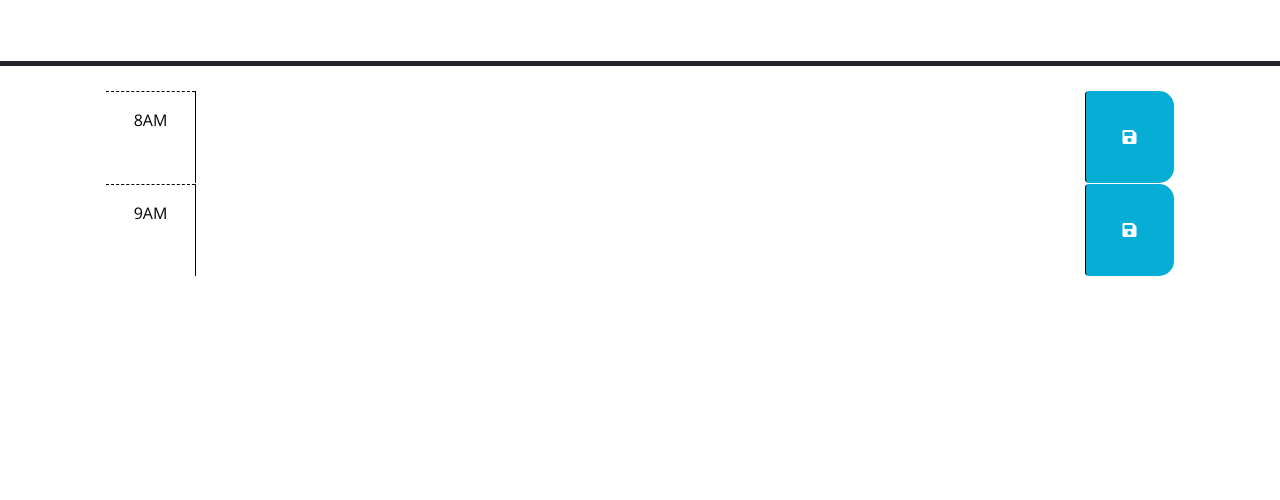
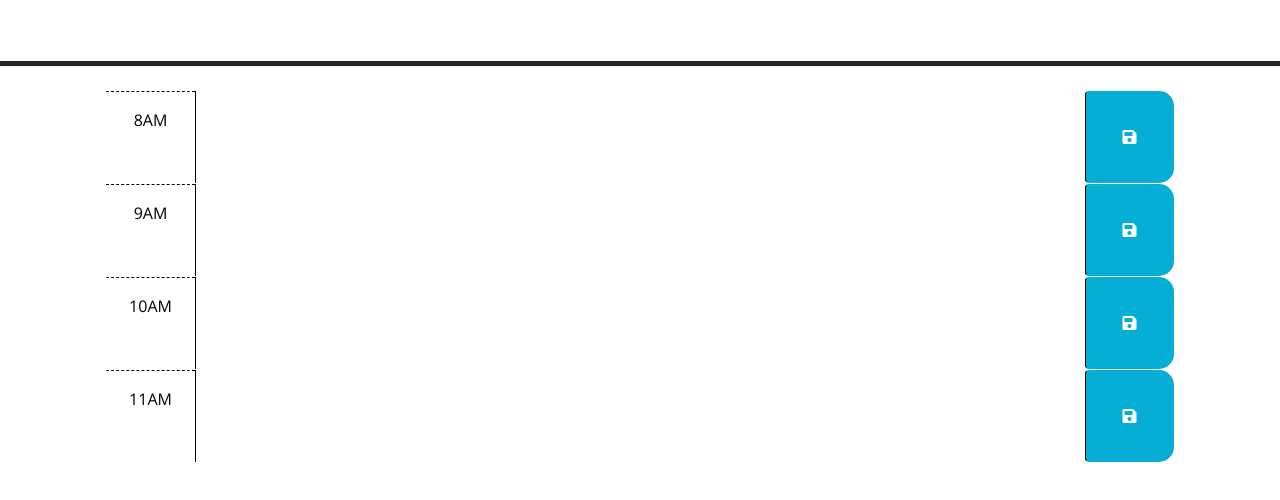
Before and after one commit to DigitallyIntrinsic/whenyouwork, a plain HTML site: page index.html in a window 1280 px wide. Shown: the part 166-666 px from the top of the page. Drawn offline with nearby package versions, Linux system fonts and the light colour scheme; files whose address does not match are found by name.

Commit message:
Added two new blocks

```diff
--- a/index.html
+++ b/index.html
@@ -50,6 +50,22 @@
       </button>
     </div>
 
+    <div id="hour-10" class="row time-block">
+      <div class="col-2 col-md-1 hour text-center py-3">10AM</div>
+      <textarea id="10am-text" class="col-8 col-md-10 description" rows="3"> </textarea>
+      <button class="btn saveBtn col-2 col-md-1" aria-label="save">
+        <i class="fas fa-save" aria-hidden="true"></i>
+      </button>
+    </div>
+
+    <div id="hour-11" class="row time-block">
+      <div class="col-2 col-md-1 hour text-center py-3">11AM</div>
+      <textarea id="11am-text" class="col-8 col-md-10 description" rows="3"> </textarea>
+      <button class="btn saveBtn col-2 col-md-1" aria-label="save">
+        <i class="fas fa-save" aria-hidden="true"></i>
+      </button>
+    </div>
+
 
 
 
```
